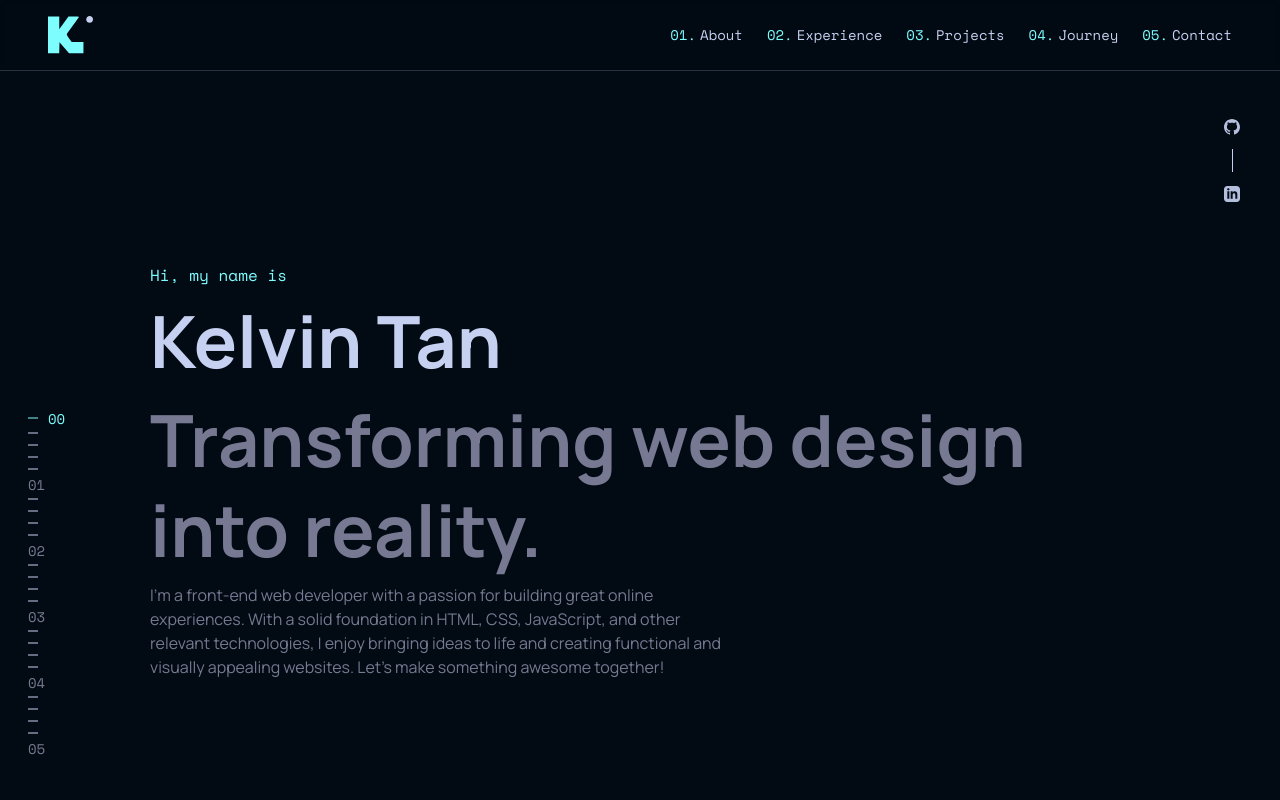
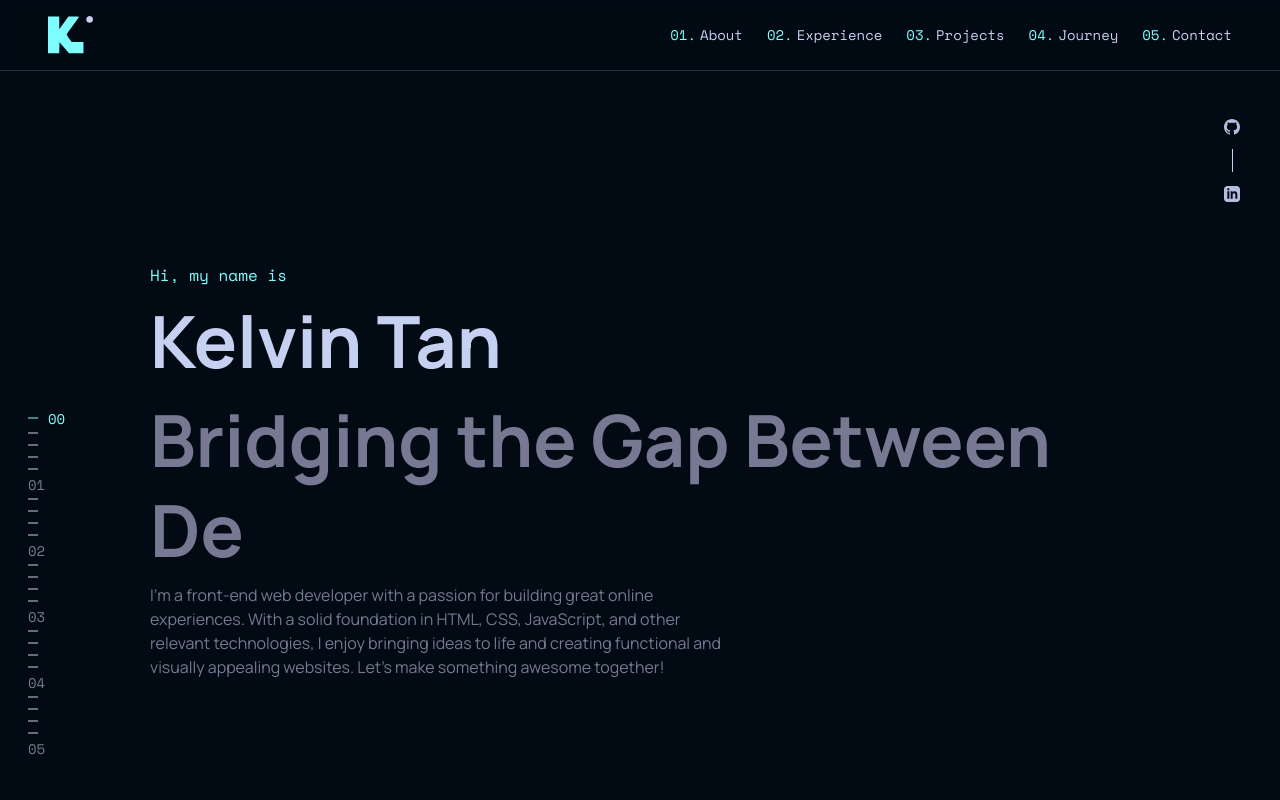
Before and after one commit to TheKelvinT/TheKelvinT, a React (Vite) app: page / in a window 1280 px wide. Shown: the top 800 px of the page. Built offline with nearby package versions, Linux system fonts and the light colour scheme.

Commit message:
addd type animation

```diff
--- a/package.json
+++ b/package.json
@@ -16,6 +16,7 @@
     "react-dom": "^18.2.0",
     "react-icons": "^4.7.1",
     "react-intersection-observer": "^9.4.2",
+    "react-type-animation": "^3.2.0",
     "sass": "^1.58.0"
   },
   "devDependencies": {
--- a/src/pages/Hero.jsx
+++ b/src/pages/Hero.jsx
@@ -1,7 +1,6 @@
-import React from 'react'
-import { motion } from "framer-motion";
-
-
+import React from "react"
+import { motion } from "framer-motion"
+import { TypeAnimation } from "react-type-animation"
 
 const Hero = () => {
   return (
@@ -10,43 +9,76 @@ const Hero = () => {
       className=" h-screen flex items-center lg:w-[800px]  xl:w-[980px]  py-24 xl:py-36 mx-6 sm:mx-12 md:mx-24  lg:mx-auto lg:flex sm:items-center sm:justify-start   "
     >
       <div>
-
-      <motion.p initial="hidden"
+        <motion.p
+          initial="hidden"
           whileInView="visible"
           viewport={{ once: true, amount: 0.5 }}
-        transition={{ duration: 0.5, delay:1 }}
-        variants={{hidden: { opacity: 0, y: 50, x:20 },visible: { opacity: 1, y: 0, x:0 }}}
-        className='text-primary font-spacemono text-sm md:text-base leading-tight'>
+          transition={{ duration: 0.5, delay: 1 }}
+          variants={{
+            hidden: { opacity: 0, y: 50, x: 20 },
+            visible: { opacity: 1, y: 0, x: 0 },
+          }}
+          className="text-primary font-spacemono text-sm md:text-base leading-tight"
+        >
           Hi, my name is
         </motion.p>
-        <motion.h1  initial="hidden"
+        <motion.h1
+          initial="hidden"
           whileInView="visible"
           viewport={{ once: true, amount: 0.5 }}
-          transition={{ duration: 0.5, delay:1.1  }}
-          variants={{hidden: { opacity: 0, y: -0,x:2 },visible: { opacity: 1, y: 0, x:0 }}}
-          className='text-4xl md:text-6xl md:leading-normal lg:text-7xl lg:leading-normal font-bold text-light-gray leading-normal'>
+          transition={{ duration: 0.5, delay: 1.1 }}
+          variants={{
+            hidden: { opacity: 0, y: -0, x: 2 },
+            visible: { opacity: 1, y: 0, x: 0 },
+          }}
+          className="text-4xl md:text-6xl md:leading-normal lg:text-7xl lg:leading-normal font-bold text-light-gray leading-normal"
+        >
           Kelvin Tan
         </motion.h1>
         <motion.h2
           initial="hidden"
           whileInView="visible"
           viewport={{ once: true, amount: 1 }}
-          transition={{ duration: 0.5, delay:1.2  }}
-          variants={{hidden: { opacity: 0, y: 50,x:2 },visible: { opacity: 1, y: 0, x:0 }}}
-          className='text-3xl md:text-5xl  md:leading-normal lg:text-7xl lg:leading-tight font-bold leading-tight mb-2'>
-            Transforming web design into reality.
+          transition={{ duration: 0.5, delay: 1.2 }}
+          variants={{
+            hidden: { opacity: 0, y: 50, x: 2 },
+            visible: { opacity: 1, y: 0, x: 0 },
+          }}
+          className="text-3xl md:text-5xl  md:leading-normal lg:text-7xl lg:leading-tight font-bold leading-tight mb-2"
+        >
+          <TypeAnimation
+            sequence={[
+              // Same substring at the start will only be typed out once, initially
+              "Transforming web design into reality.",
+              2000, // wait 1s before replacing "Mice" with "Hamsters"
+              "Bridging the Gap Between Design and Development.",
+              2000, // wait 1s before replacing "Mice" with "Hamsters"
+              "Bringing Creative Web Concepts to Life.",
+              2000, // wait 1s before replacing "Mice" with "Hamsters"
+            ]}
+            wrapper="span"
+            speed={50}
+            repeat={Infinity}
+          />
         </motion.h2>
         <motion.p
           initial="hidden"
           whileInView="visible"
           viewport={{ once: true, amount: 0.5 }}
-          transition={{ duration: 0.5, delay:1.3 }}
-          variants={{hidden: { opacity: 0, y: 50,x:2 },visible: { opacity: 1, y: 0, x:0 }}}
-          className=' text-sm md:text-base max-w-[580px] md:leading-normal leading-normal'>
-            I'm a front-end web developer with a passion for building great online experiences. With a solid foundation in HTML, CSS, JavaScript, and other relevant technologies, I enjoy bringing ideas to life and creating functional and visually appealing websites. Let's make something awesome together!
+          transition={{ duration: 0.5, delay: 1.3 }}
+          variants={{
+            hidden: { opacity: 0, y: 50, x: 2 },
+            visible: { opacity: 1, y: 0, x: 0 },
+          }}
+          className=" text-sm md:text-base max-w-[580px] md:leading-normal leading-normal"
+        >
+          I'm a front-end web developer with a passion for building great online
+          experiences. With a solid foundation in HTML, CSS, JavaScript, and
+          other relevant technologies, I enjoy bringing ideas to life and
+          creating functional and visually appealing websites. Let's make
+          something awesome together!
         </motion.p>
       </div>
-
     </section>
   )
 }
```
Also changed, not shown: 1 other file (tests, documents, lock files or other folders). Lines whose indentation alone changed are shown as unchanged.
